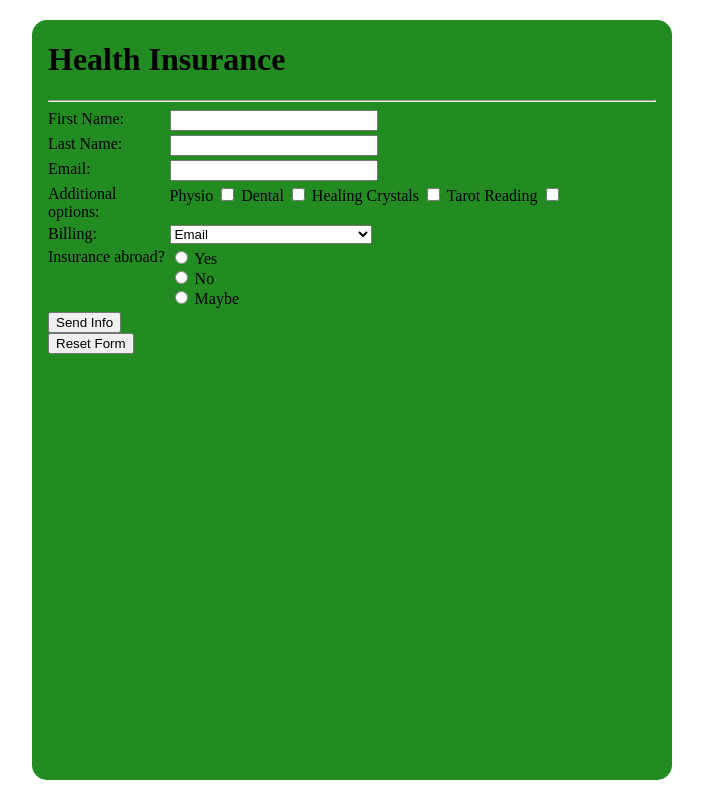
After one commit to pop9459/WebDevelopmentAssignments, a PHP site: page /weekly/week6/form.php in a window 1280 px wide. The commit adds this page. Shown: the whole page, without its empty margins (288-991 px from the left). Run offline with PHP 8.4, Linux system fonts and the light colour scheme.

Commit message:
added form from template

```diff
--- a/mainpage.php
+++ b/mainpage.php
@@ -53,6 +53,12 @@
                         <li><a href="weekly/week4/miniTasks.php">Mini tasks</a></li>
                     </ul>
                 </li>
+                <li>
+                    <h3>week 6</h3>
+                    <ul>
+                        <li><a href="weekly/week6/form.php">Form</a></li>
+                    </ul>
+                </li>
             </ul>
         </div>
 
--- /dev/null
+++ b/weekly/week6/form.php
@@ -0,0 +1,64 @@
+<!DOCTYPE html>
+<html lang="en">
+<head>
+    <meta charset="UTF-8">
+    <meta name="viewport" content="width=device-width, initial-scale=1.0">
+    <title>Document</title>
+    <link rel="stylesheet" href="./formy.css" type="text/css">
+</head>
+<body>
+    <div id="container">
+        <h1>Health Insurance</h1>
+        <hr>
+
+        <form action="mylittleformy.html" method="POST">
+            <label for="fname">First Name:</label>
+            <input type="text" name="fname" id="fname">
+            <label for="lname">Last Name:</label>
+            <input type="text" name="lname" id="lname">
+            <label for="email">Email:</label>
+            <input type="text" name="email" id="email">
+
+            <p class="nomargin">Additional options:</p>
+            <div>
+                <label for="physio">Physio</label>
+                <input type="checkbox" name="physio" id="physio">
+                <label for="dental">Dental</label>
+                <input type="checkbox" name="dental" id="dental">
+                <label for="crystal">Healing Crystals</label>
+                <input type="checkbox" name="crystal" id="crystal">
+                <label for="tarot">Tarot Reading</label>
+                <input type="checkbox" name="tarot" id="tarot">
+            </div>
+
+            <label for="billing">Billing:</label>
+             <select name="billing" id="billing">
+                <option value="email">Email</option>
+                <option value="fax">Fax</option>
+                <option value="pigeon">Carrier pigeon</option>
+             </select>
+
+             <p class="nomargin">Insurance abroad?</p>
+             <div class="flexradio">
+                <span>
+                    <input type="radio" name="abroad" id="y">
+                    <label for="y">Yes</label>
+                </span>
+                <span>
+                    <input type="radio" name="abroad" id="n">
+                    <label for="n">No</label>
+                </span>
+                <span>
+                    <input type="radio" name="abroad" id="m">
+                    <label for="m">Maybe</label>
+                </span>
+             </div>
+
+             <div>
+                <input type="submit" value="Send Info">
+                <input type="reset" value="Reset Form">
+             </div>
+        </form>
+    </div>
+</body>
+</html>
--- /dev/null
+++ b/weekly/week6/formy.css
@@ -0,0 +1,45 @@
+*
+{
+    box-sizing: content-box;
+}
+
+body
+{
+    margin:0px;
+    display:grid;
+    grid-template-columns: 1fr 2fr 1fr;
+    min-height:100dvh;
+
+}
+
+#container
+{
+    grid-column: 2/3;
+    background-color: forestgreen;
+    border-radius:15px;
+    margin: 20px 0;
+    padding: 0 1rem;
+}
+
+form
+{
+    display:grid;
+    grid-template-columns: 1fr 4fr;
+    row-gap:.25rem;
+}
+
+input[type=text], select
+{
+    max-width:200px;
+}
+
+.nomargin
+{
+    margin:0;
+}
+
+.flexradio
+{
+    display:flex;
+    flex-direction: column;
+}
```
